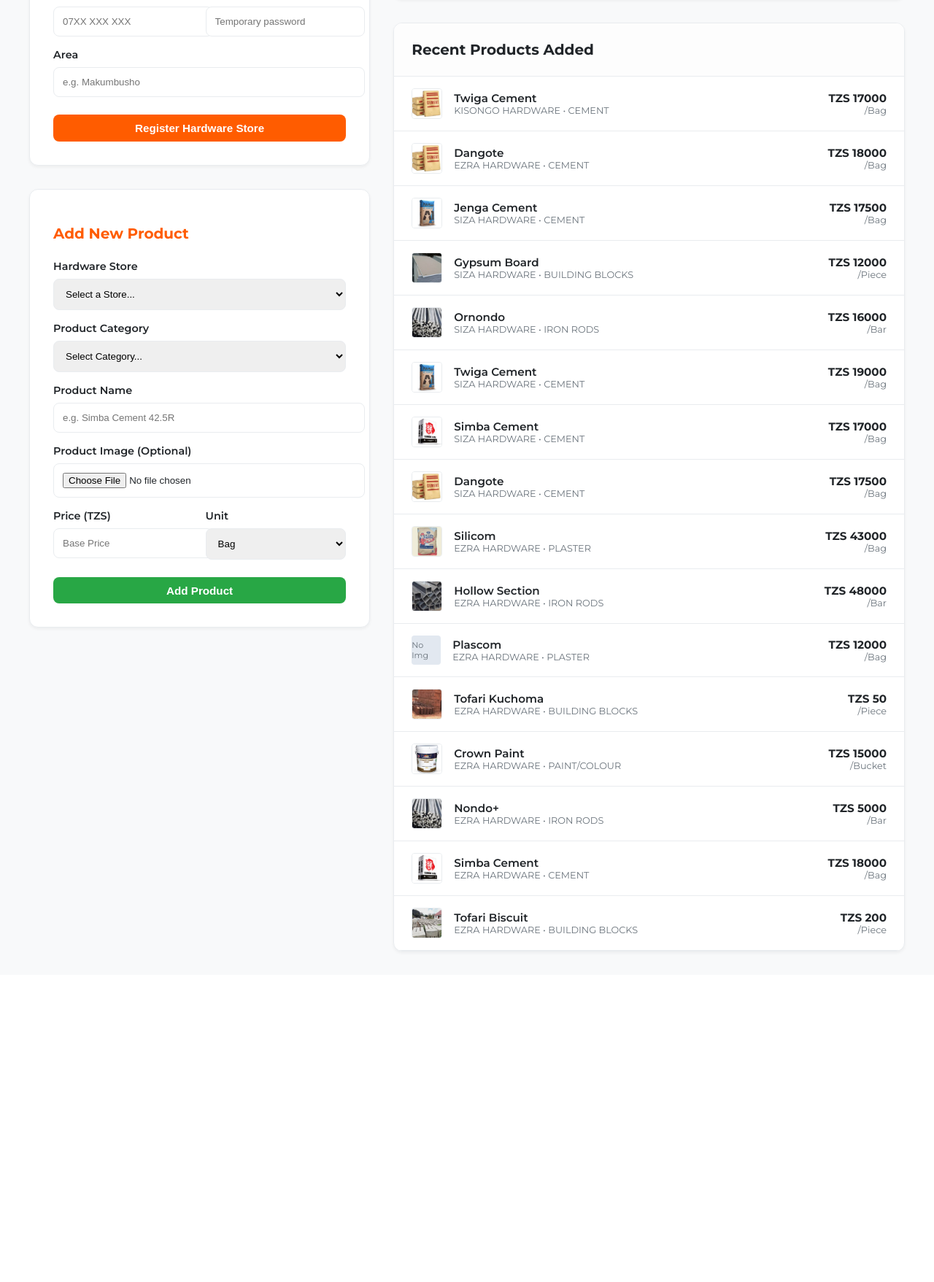
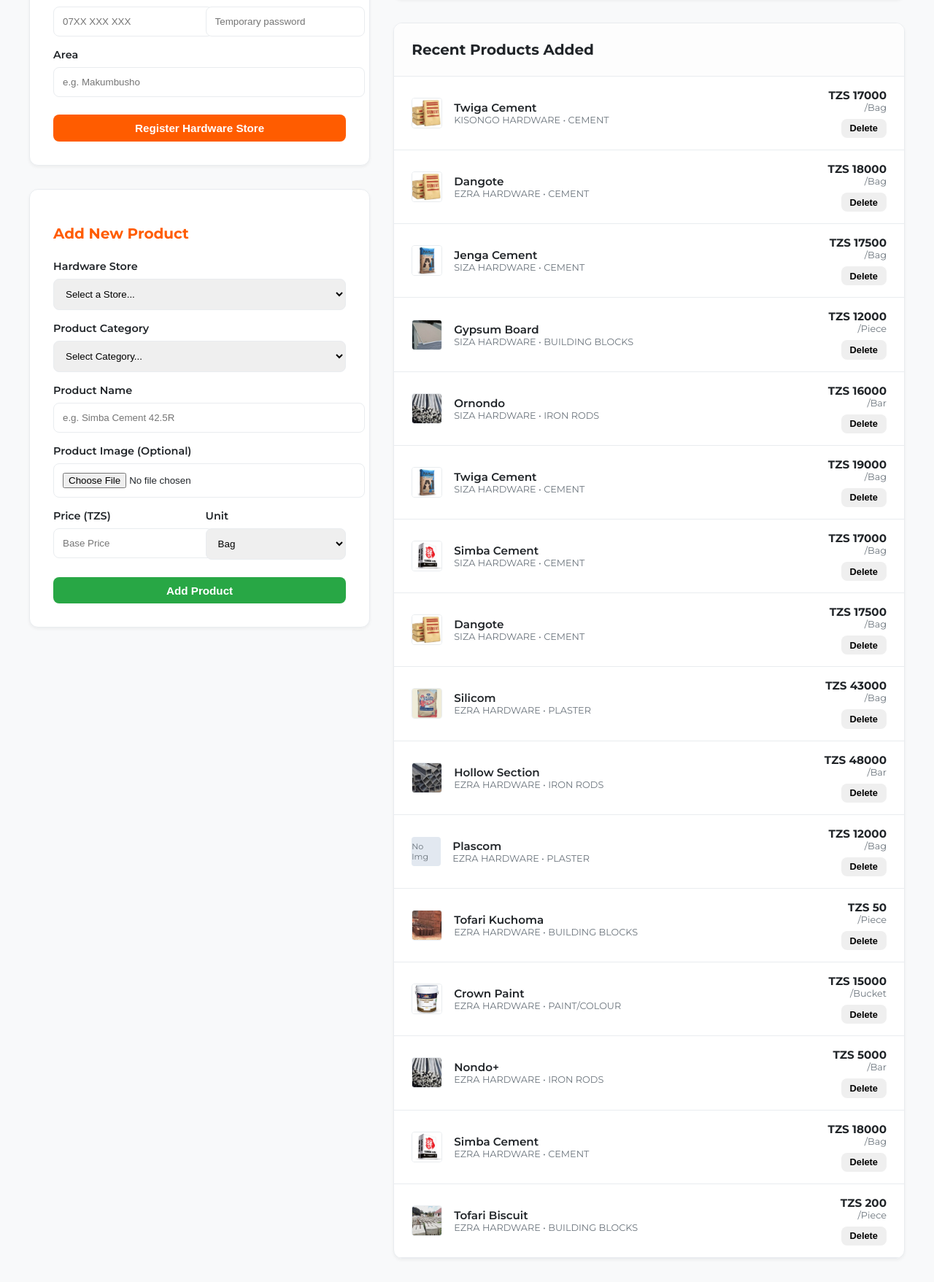
Before and after one commit to ace-11-men/jenga-connect-web, a Django app: page /manage/ in a window 1280 px wide. Shown: the part 539-2296 px from the top of the page at 73% size. Before the commit the page ends 1845 px from the top, so only its background shows below. Run offline with Django 5.2, Linux system fonts and the light colour scheme; a user stored in the database is signed in; data comes from the database, SQL or seed files in the repository.

Commit message:
Add delete action to manage products

```diff
--- a/core/templates/dashboard/manage.html
+++ b/core/templates/dashboard/manage.html
@@ -221,10 +221,18 @@
                                 </div>
                             </div>
                             {% with price=pt.hardware_price_per_unit|floatformat:0 unit_display=pt.get_unit_display %}
-                            <div style="text-align: right;">
-                                <div style="font-weight: 700; color: var(--text-main); font-size: 0.95rem;">TZS {{ price }}</div>
-                                <div style="font-size: 0.8rem; color: var(--text-muted);">/{{ unit_display }}
+                            <div style="text-align: right; display: flex; flex-direction: column; gap: 0.5rem; align-items: flex-end;">
+                                <div>
+                                    <div style="font-weight: 700; color: var(--text-main); font-size: 0.95rem;">TZS {{ price }}</div>
+                                    <div style="font-size: 0.8rem; color: var(--text-muted);">/{{ unit_display }}
+                                    </div>
                                 </div>
+                                <form method="POST" onsubmit="return confirm('Delete this product?');">
+                                    {% csrf_token %}
+                                    <input type="hidden" name="action" value="delete_product">
+                                    <input type="hidden" name="product_id" value="{{ pt.id }}">
+                                    <button type="submit" class="btn btn-danger" style="padding: 0.35rem 0.75rem; font-size: 0.8rem;">Delete</button>
+                                </form>
                             </div>
                             {% endwith %}
                         </li>
--- a/core/views.py
+++ b/core/views.py
@@ -589,6 +589,35 @@ def manage_page(request):
                 active=True,
             )
             return redirect("manage_page")
+        elif action == "delete_product":
+            product_id = request.POST.get("product_id")
+
+            if not product_id:
+                messages.error(request, "Product ID is required.")
+                return redirect("manage_page")
+
+            if profile.role == "admin":
+                product = get_object_or_404(Product, pk=product_id)
+            else:
+                store = HardwareStore.objects.filter(owner=profile).first()
+                if not store:
+                    logger.error(f"User {request.user.username} has no hardware store")
+                    messages.error(request, "You have no hardware store.")
+                    return redirect("manage_page")
+                product = get_object_or_404(Product, pk=product_id, store=store)
+
+            try:
+                product_name = product.name
+                product.delete()
+                logger.info(
+                    f"Product {product_name} deleted by {request.user.username} via manage page"
+                )
+                messages.success(request, "Product deleted successfully!")
+            except Exception as e:
+                logger.error(f"Error deleting product {product_id}: {str(e)}")
+                messages.error(request, "An error occurred while deleting the product.")
+
+            return redirect("manage_page")
 
     context = {
         "profile": profile,
```
